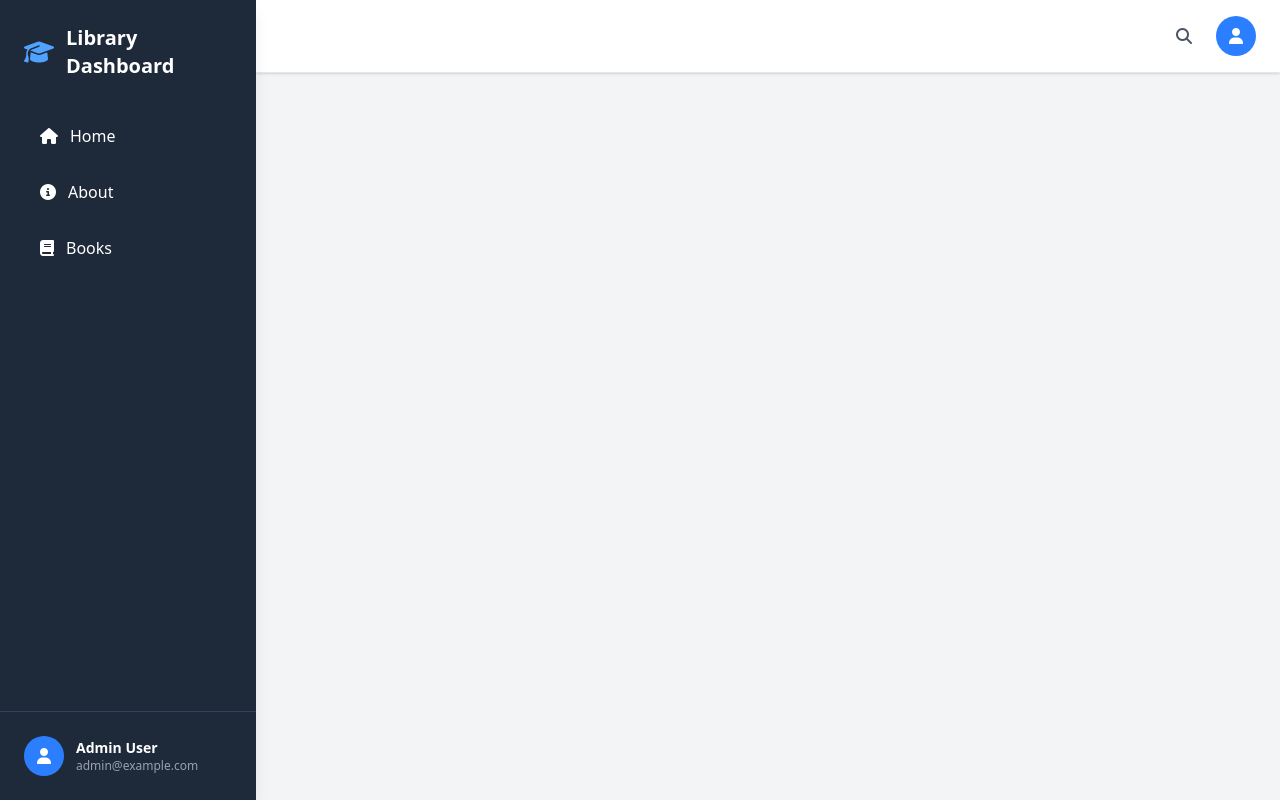
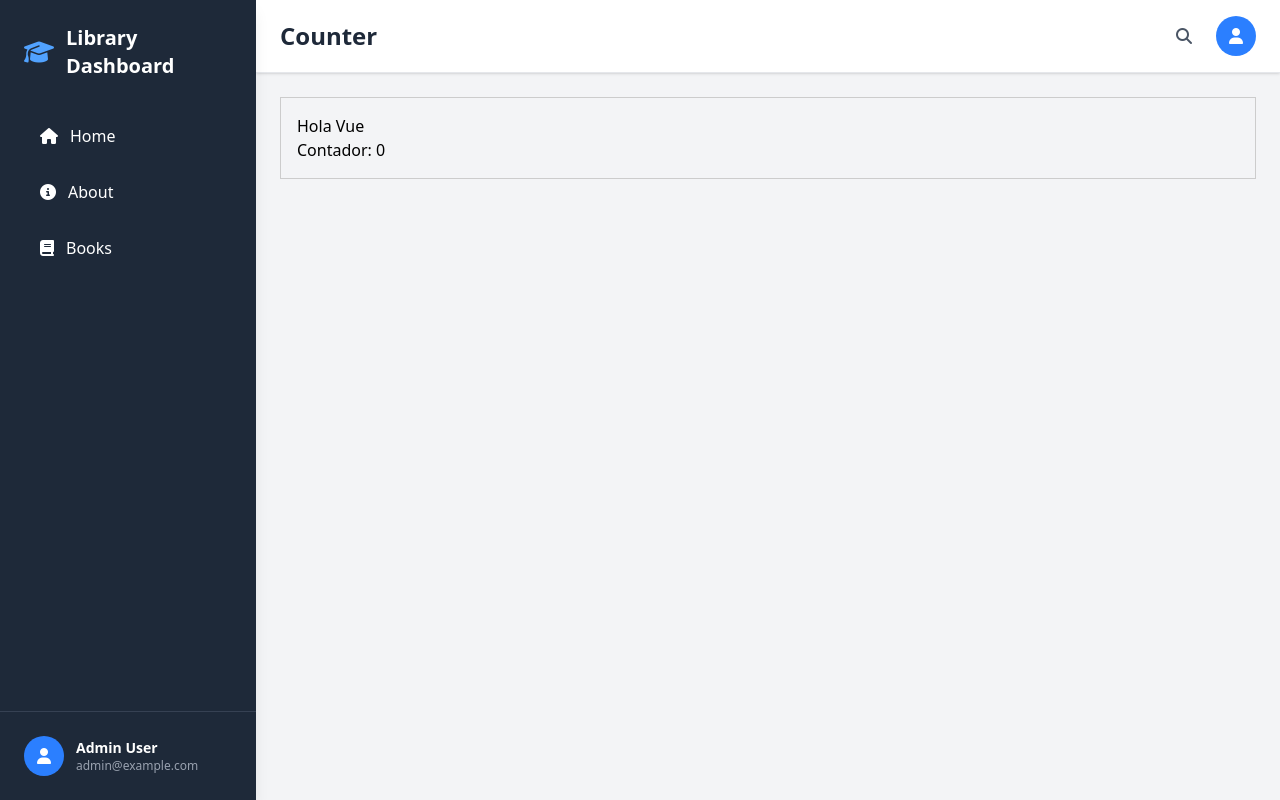
Before and after one commit to danielgara/curso-web-2026-final, a Vue app in the folder frontend/: page /counter in a window 1280 px wide. Built offline with nearby package versions, Linux system fonts and the light colour scheme.

Commit message:
imp: counter

```diff
--- a/frontend/src/router/index.ts
+++ b/frontend/src/router/index.ts
@@ -4,6 +4,7 @@ import AboutView from '@/views/AboutView.vue';
 import BooksIndexView from '@/views/BooksIndexView.vue';
 import BooksShowView from '@/views/BooksShowView.vue';
 import BooksCreateView from '@/views/BooksCreateView.vue';
+import CounterView from '@/views/CounterView.vue';
 
 const router = createRouter({
   history: createWebHistory(import.meta.env.BASE_URL),
@@ -13,6 +14,7 @@ const router = createRouter({
     { path: '/books', name: 'books', component: BooksIndexView, meta: { title: 'Books' } },
     { path: '/books/create', name: 'books.create', component: BooksCreateView, meta: { title: 'Create Book' } },
     { path: '/books/:id', name: 'book', component: BooksShowView, meta: { title: 'Book' } },
+    { path: '/counter', name: 'counter', component: CounterView, meta: { title: 'Counter' } },
   ],
 });
 
--- /dev/null
+++ b/frontend/src/views/CounterView.vue
@@ -0,0 +1,24 @@
+<script setup lang="ts">
+import { ref } from 'vue';
+
+const title = 'Hola Vue';
+const count = ref(0);
+
+function increment() {
+  count.value++;
+}
+</script>
+
+<template>
+  <div class="card">
+    <h2>{{ title }}</h2>
+    <button @click="increment">Contador: {{ count }}</button>
+  </div>
+</template>
+
+<style scoped>
+.card {
+  border: 1px solid #ccc;
+  padding: 1rem;
+}
+</style>
```
Also changed, not shown: frontend/src/views/AboutView.vue (line endings or trailing spaces), frontend/src/views/HomeView.vue (line endings or trailing spaces).
